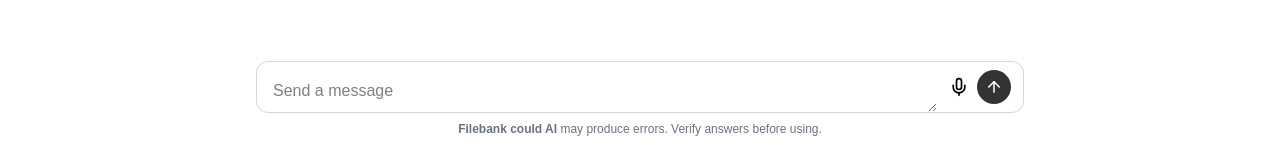
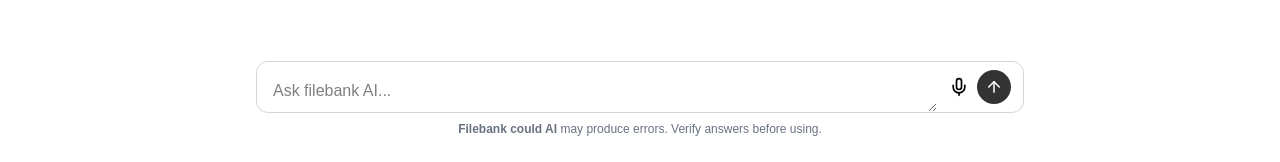
Before and after one commit to Ymffuture/Filebank, a React (Vite) app in the folder filebank-frontend/: page /full-screen-ai in a window 1280 px wide. Shown: the part 627-789 px from the top of the page. Built offline with nearby package versions, Linux system fonts and the light colour scheme.

Commit message:
Update AIScreen.jsx

```diff
--- a/filebank-frontend/src/components/AIScreen.jsx
+++ b/filebank-frontend/src/components/AIScreen.jsx
@@ -4,7 +4,7 @@ import { CopyOutlined, BulbOutlined } from '@ant-design/icons';
 import api from '../api/fileApi';
 import { Light as SyntaxHighlighter } from 'react-syntax-highlighter';
 import js from 'react-syntax-highlighter/dist/esm/languages/hljs/javascript';
-import { atomOneLight, atomOneDark } from 'react-syntax-highlighter/dist/esm/styles/hljs';
+import { dracula, github } from 'react-syntax-highlighter/dist/esm/styles/hljs';
 import copy from 'copy-to-clipboard';
 import { SendHorizonal, Mic, ArrowUp} from 'lucide-react';
 import {Link} from 'react-router-dom';
@@ -115,7 +115,7 @@ export default function AIScreen() {
   <SyntaxHighlighter
     language="javascript"
     showLineNumbers={true}
-    style={darkMode ? atomOneDark : atomOneLight}
+    style={darkMode ? dracula : github}
     customStyle={{
       borderRadius: 0,
       margin: 0,
@@ -176,7 +176,7 @@ export default function AIScreen() {
   };
 
   return (
-    <div className={`${darkMode ? 'dark' : ''} h-screen flex flex-col bg-gradient-to-br from-white to-white dark:from-gray-800 dark:to-gray-900`}>
+    <div className={`${darkMode ? 'bg-[#333] ' : ''} h-screen flex flex-col bg-gradient-to-br from-white to-white dark:from-gray-800 dark:to-gray-900`}>
       <header className="flex justify-between items-center p-4 bg-white dark:bg-gray-800">
         <h1 className="text-xl font-bold text-[#333] dark:text-white">Filebank cloud AI</h1>
         <Link to='/dashboard' >Dashboard</Link>
@@ -236,7 +236,7 @@ export default function AIScreen() {
           }
         }}
         rows={1}
-        placeholder="Send a message"
+        placeholder="Ask filebank AI..."
         className="w-full resize-none border-0 bg-transparent px-4 py-3 text-sm text-gray-900 dark:text-white focus:outline-none"
         aria-label="Ask filebank AI..."
       />
```
